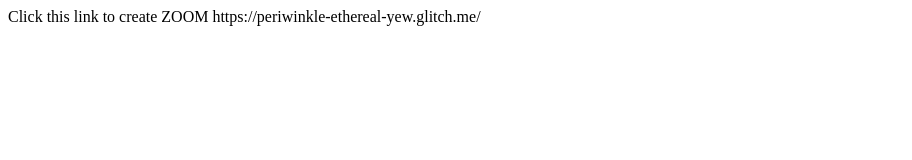
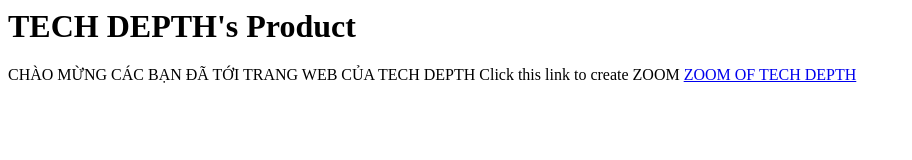
Before and after one commit to SuperChickVN/tech-in-depth, a plain HTML site: page index.html in a window 1280 px wide. Shown: the whole page, without its empty margins (0-912 px from the left). Drawn offline with Linux system fonts and the light colour scheme.

Commit message:
Update index.html

```diff
--- a/index.html
+++ b/index.html
@@ -1,2 +1,7 @@
-Click this link to create ZOOM
-https://periwinkle-ethereal-yew.glitch.me/
+<h1>TECH DEPTH's Product </h1>
+
+<p>CHÀO MỪNG CÁC BẠN ĐÃ TỚI TRANG WEB CỦA TECH DEPTH
+
+
+  Click this link to create ZOOM
+  <a href="https://periwinkle-ethereal-yew.glitch.me/">ZOOM OF TECH DEPTH</a></p>
```
